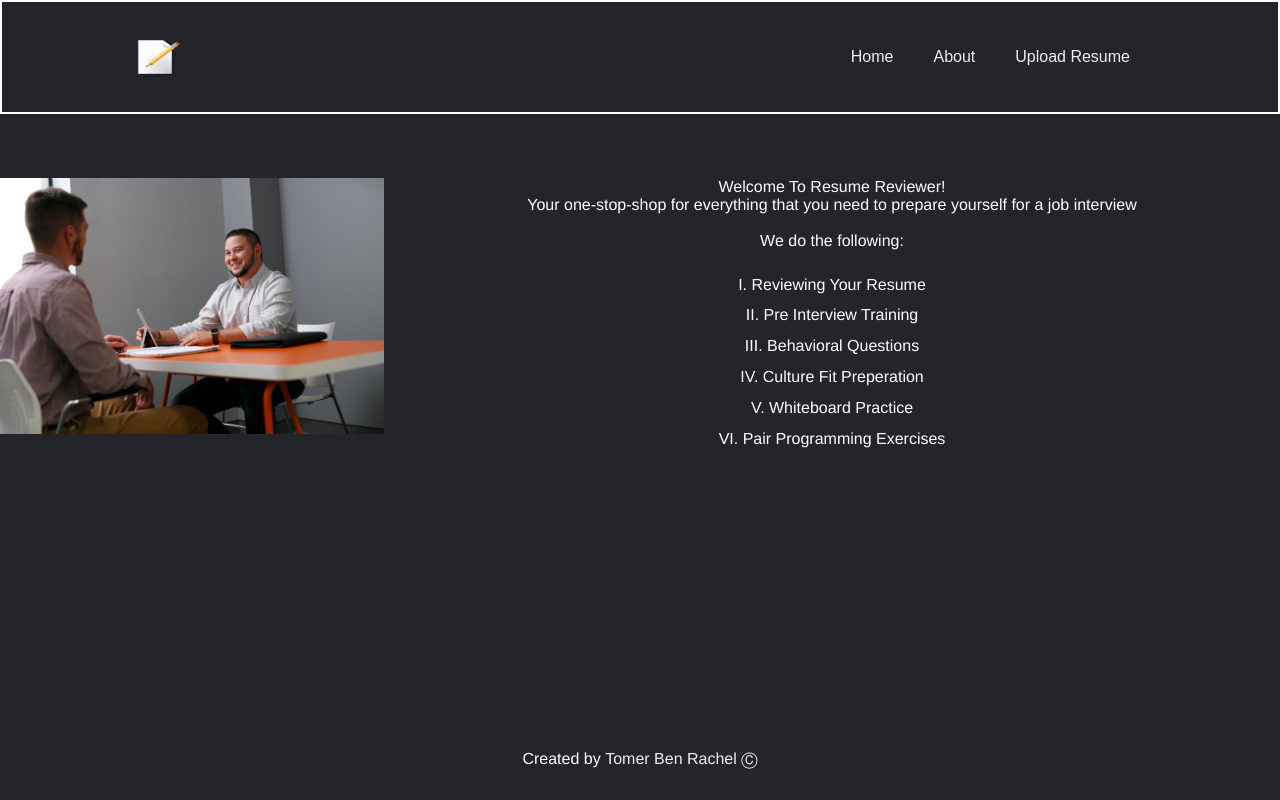
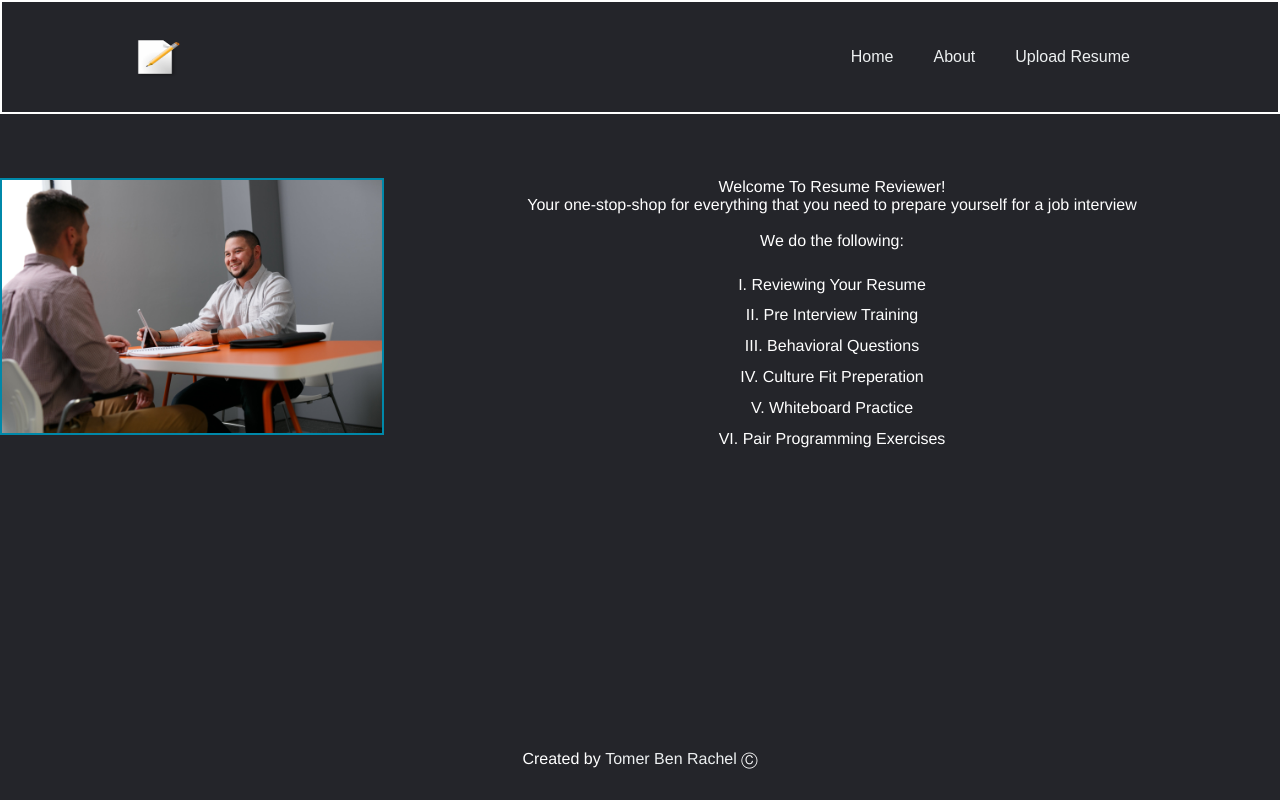
Before and after one commit to TomerPacific/resume-reviewer, a Vue app: page /#/ in a window 1280 px wide. In both pictures the pointer is over the picture 192 px from the left and 306 px from the top of the page. Built offline with nearby package versions, Linux system fonts and the light colour scheme; no server answers.

Commit message:
resume-reviewer styling image in Home page

```diff
--- a/src/views/Home.vue
+++ b/src/views/Home.vue
@@ -46,6 +46,11 @@ export default {
     height: 30%;
     width: 30%;
     float: left;
+    border: 2px solid white;
+  }
+
+  #interview:hover {
+    border: 2px solid #0088A9;
   }
 
   #points {
```
